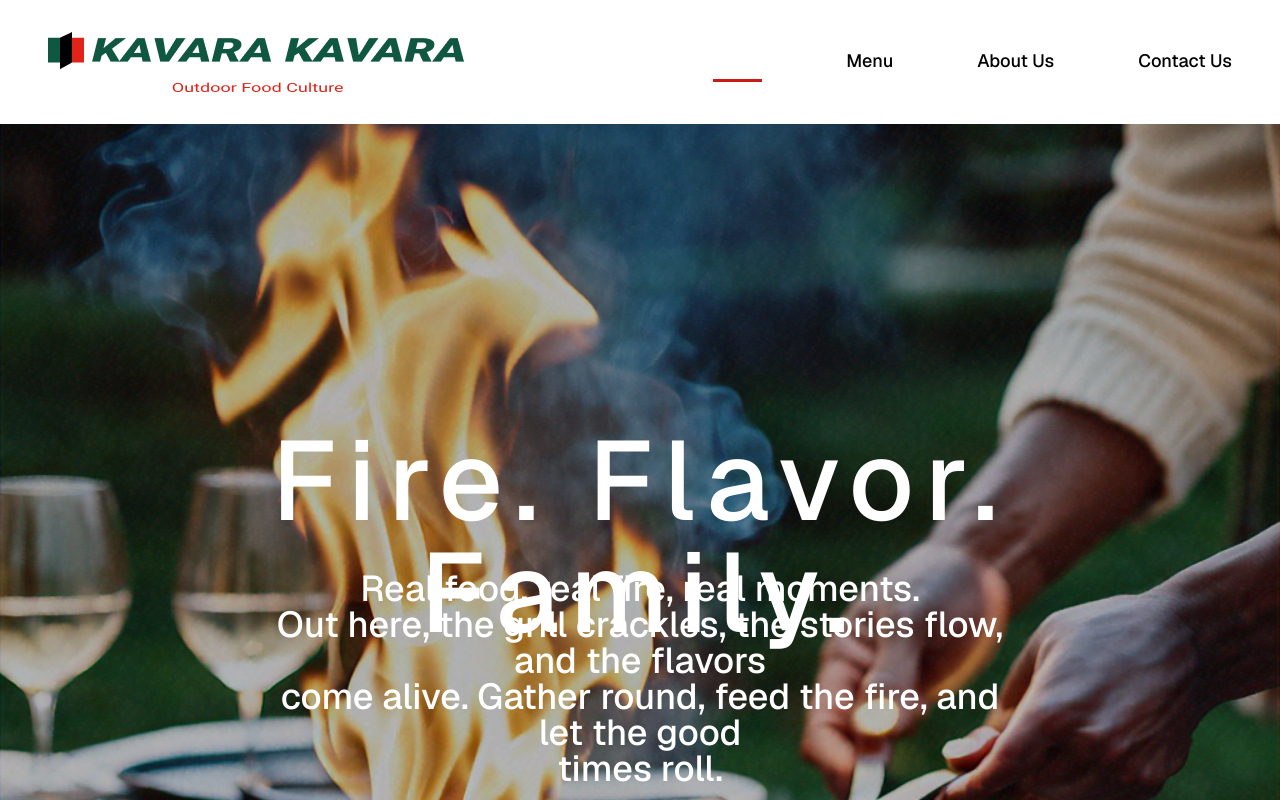
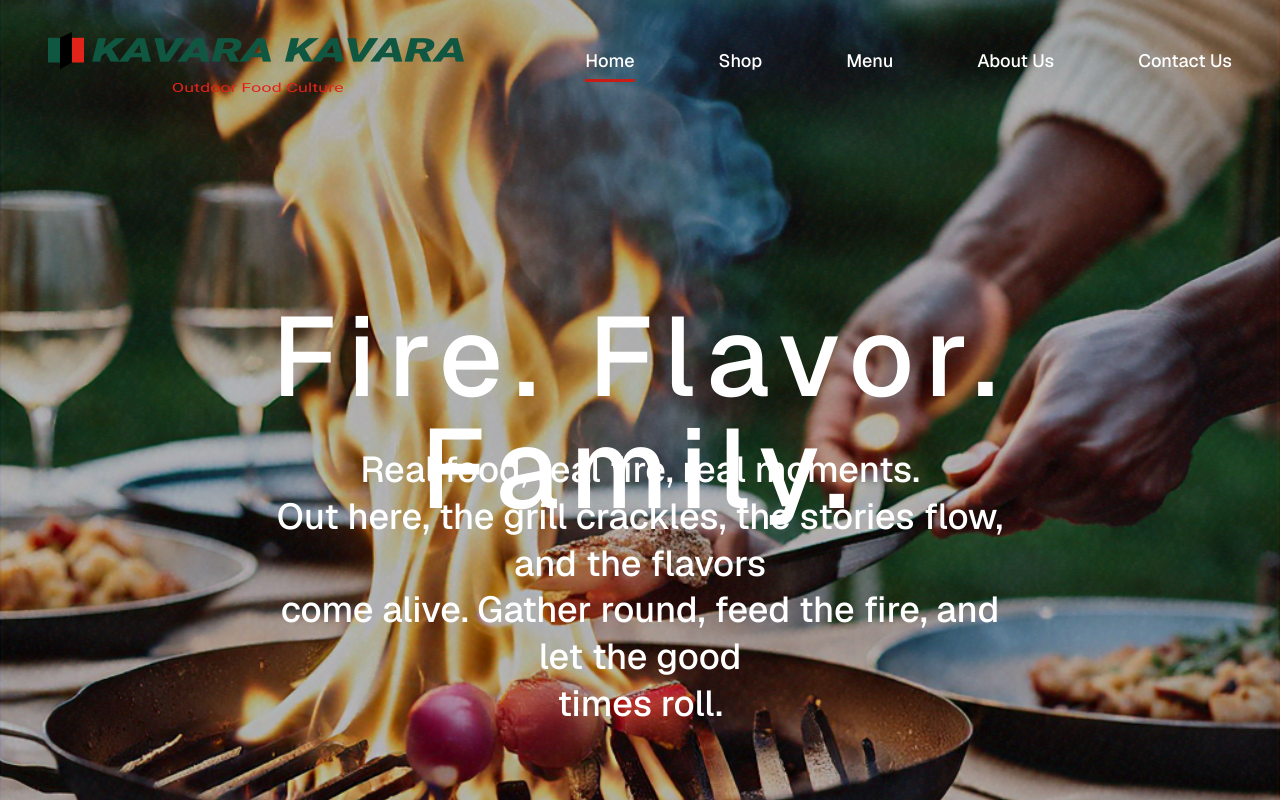
Before and after one commit to Tinashe-Tanyanyiwa/k-v-r, a Next.js app: page /shop in a window 1280 px wide. Shown: the top 800 px of the page. Built offline with nearby package versions, Linux system fonts and the light colour scheme.

Commit message:
hero section

```diff
--- a/src/app/HeroTwo.tsx
+++ b/src/app/HeroTwo.tsx
@@ -3,6 +3,7 @@
 import React, { useEffect, useState } from "react";
 import Image from "next/image";
 import background from "@/../public/images/herobackgroundtwo.png";
+import backgroundtwo from "@/../public/images/herobackgroundthree.png";
 import buttonback from "@/../public/images/vector3.png";
 import buttonbacktwo from "@/../public/images/vector4.png";
 import rectangle from "@/../public/images/rectangle.png";
@@ -11,25 +12,37 @@ import { usePathname } from "next/navigation";
 function HeroTwo() {
   const pathname = usePathname(); // Use usePathname instead
   const [visible, setVisible] = useState("block");
+  const [heroh, setHeroh] = useState("h-[1252px]");
+  const [opacity, setOpacity] = useState("opacity-20");
+  const [bgSrc, setBgSrc] = useState(background);
 
   useEffect(() => {
-    if (pathname === "/" ) {
+    if (pathname === "/") {
       setVisible("block");
-    }  else {
+      setHeroh("h-[1252px]");
+    } else {
       setVisible("hidden");
+      setHeroh("h-[930px]");
+    }
+    if (pathname === "/menu") {
+      setBgSrc(backgroundtwo);
+      setOpacity("opacity-0");
+    } else {
+      setBgSrc(background);
+      setOpacity("opacity-20");
     }
   }, [pathname]);
 
   return (
-    <div className=" relative w-full grid grid-cols-1 h-[1252px]">
+    <div className={`${heroh} relative w-full grid grid-cols-1`}>
       <Image
-        src={background}
+        src={bgSrc}
         alt="Background"
         layout="fill"
         objectFit="cover"
         className="absolute inset-0 z-0"
       />{" "}
-      <div className="absolute inset-0 bg-black opacity-20 z-1" />
+      <div className={`absolute inset-0 bg-black ${opacity} z-1`} />
       <div className="mt-[300px] mx-[252px] col-span-1 z-2 ">
         <div className="mb-[72px] flex align-center justify-center">
           <div className="relative  px-[17px]    ">
@@ -38,7 +51,7 @@ function HeroTwo() {
                 <h1 className=" h-[131px] mb-4 font-roboto font-medium text-[112px] leading-none tracking-[0.1em] text-center text-white">
                   Fire. Flavor. Family.
                 </h1>
-                <p className=" font-roboto font-medium text-[36px] leading-none tracking-[1%] text-center text-white">
+                <p className=" font-roboto font-medium text-[36px] leading-[46.8px] tracking-[-0.2%] tracking-[1%] text-center text-white">
                   Real food, real fire, real moments. <br /> Out here, the grill
                   crackles, the stories flow, and the flavors <br /> come alive.
                   Gather round, feed the fire, and let the good <br /> times
@@ -61,7 +74,9 @@ function HeroTwo() {
               <p className="text-white z-1 relative">Feed The Fire</p>
             </button>
           </div>
-          <div className={`${visible} flex align-center justify-center mt-[28px]`}>
+          <div
+            className={`${visible} flex align-center justify-center mt-[28px]`}
+          >
             <button className="relative text-white  w-[440px] h-[62px] rounded-[4px] py-[14px] px-[32px]">
               <Image
                 src={buttonbacktwo}
@@ -78,7 +93,9 @@ function HeroTwo() {
           <p className="h-[47px] font-roboto font-bold text-[36px] leading-[46.8px] tracking-[-0.2%] text-center text-white">
             Next PopUp
           </p>
-          <h1 className="mt-[12px] font-roboto font-bold text-[72px] leading-[86px] tracking-[-0.5px] text-center text-white">
+          <h1
+            className={`${visible} mt-[12px] font-roboto font-bold text-[72px] leading-[86px] tracking-[-0.5px] text-center text-white`}
+          >
             March 25
           </h1>
         </div>
--- a/src/app/Navigation.tsx
+++ b/src/app/Navigation.tsx
@@ -9,25 +9,25 @@ import { usePathname } from "next/navigation";
 
 function Navigation() {
   const pathname = usePathname(); // Use usePathname instead
-  const [navClass, setNavClass] = useState("relative");
-  const [color, setColor] = useState("bg-white");
+  const [navClass, setNavClass] = useState("absolute");
+  const [color, setColor] = useState("bg-transparent");
   const [logoSrc, setLogoSrc] = useState(logo);
 
   useEffect(() => {
     if (pathname === "/" || pathname === "/menu") {
-      setNavClass("absolute");
-      setColor("bg-transparent");
+      // setNavClass("absolute");
+      // setColor("bg-transparent");
       setLogoSrc(logo);
     } else {
-      setNavClass("relative");
-      setColor("bg-transparent");
+      // setNavClass("absolute");
+      // setColor("bg-transparent");
       setLogoSrc(logo2);
     }
   }, [pathname]);
 
   return (
     <nav
-      className={`${color} ${navClass}  top-0 left-0 right-0 z-2 border-gray-200 w-full`}
+      className={`bg-transparent ${navClass}  top-0 left-0 right-0 z-2 border-gray-200 w-full`}
     >
       <div className=" flex flex-wrap items-center justify-between mx-auto pl-[48px] pr-[48px] h-[124px]">
         <Link
@@ -80,8 +80,16 @@ function Navigation() {
             </li>
             <li>
               <Link
+                href="/shop"
+                className="block text-white py-2 font-roboto font-medium text-[18px] leading-[20px] tracking-[]"
+              >
+                Shop
+              </Link>
+            </li>
+            <li>
+              <Link
                 href="/menu"
-                className="block text-black py-2 font-roboto font-medium text-[18px] leading-[20px] tracking-[]"
+                className="block text-white py-2 font-roboto font-medium text-[18px] leading-[20px] tracking-[]"
               >
                 Menu
               </Link>
@@ -89,7 +97,7 @@ function Navigation() {
             <li>
               <Link
                 href="/about"
-                className="block text-black py-2 font-roboto font-medium text-[18px] leading-[20px] tracking-[]"
+                className="block text-white py-2 font-roboto font-medium text-[18px] leading-[20px] tracking-[]"
               >
                 About Us
               </Link>
@@ -98,7 +106,7 @@ function Navigation() {
             <li>
               <Link
                 href="/contact"
-                className="block text-black py-2 font-roboto font-medium text-[18px] leading-[20px] tracking-[]"
+                className="block text-white py-2 font-roboto font-medium text-[18px] leading-[20px] tracking-[]"
               >
                 Contact Us
               </Link>
--- a/src/app/menu/page.tsx
+++ b/src/app/menu/page.tsx
@@ -5,12 +5,14 @@ import ExploreMenu from "./ExploreMenu";
 import BringFHome from "./BringFHome";
 import Services from "../Services";
 import FooterTwo from "../FooterTwo";
+import HeroTwo from "../HeroTwo";
 
 function page() {
   return (
     <div className="h-[100vh] bg-white items-center justify-items-center min-h-screen">
       <Navigation></Navigation>
-      <Menu></Menu>
+      {/* <Menu></Menu> */}
+      <HeroTwo></HeroTwo>
       <ExploreMenu></ExploreMenu>
       <BringFHome></BringFHome>
       <Services></Services>
```
Also changed, not shown: 1 other file (tests, documents, lock files or other folders).
